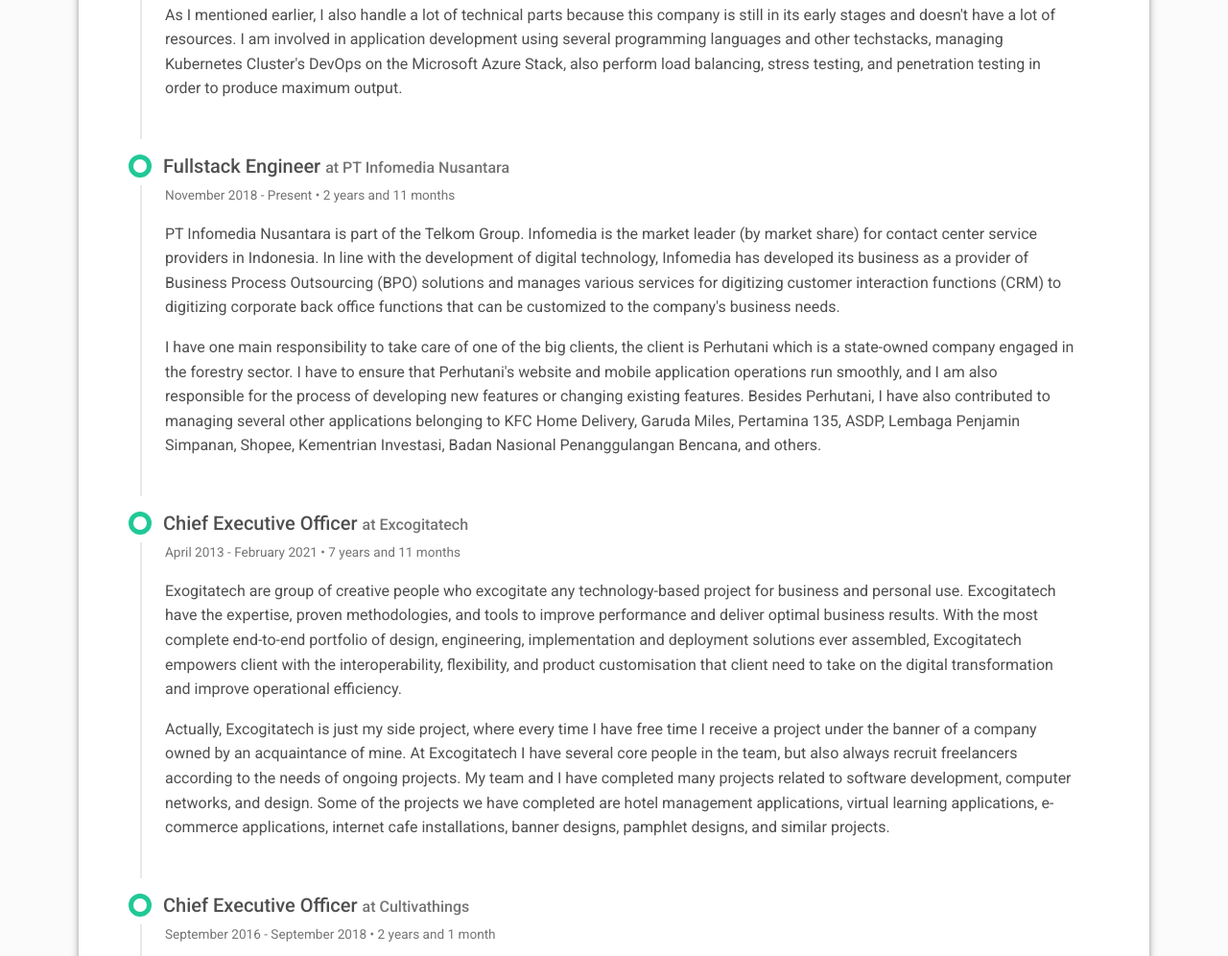
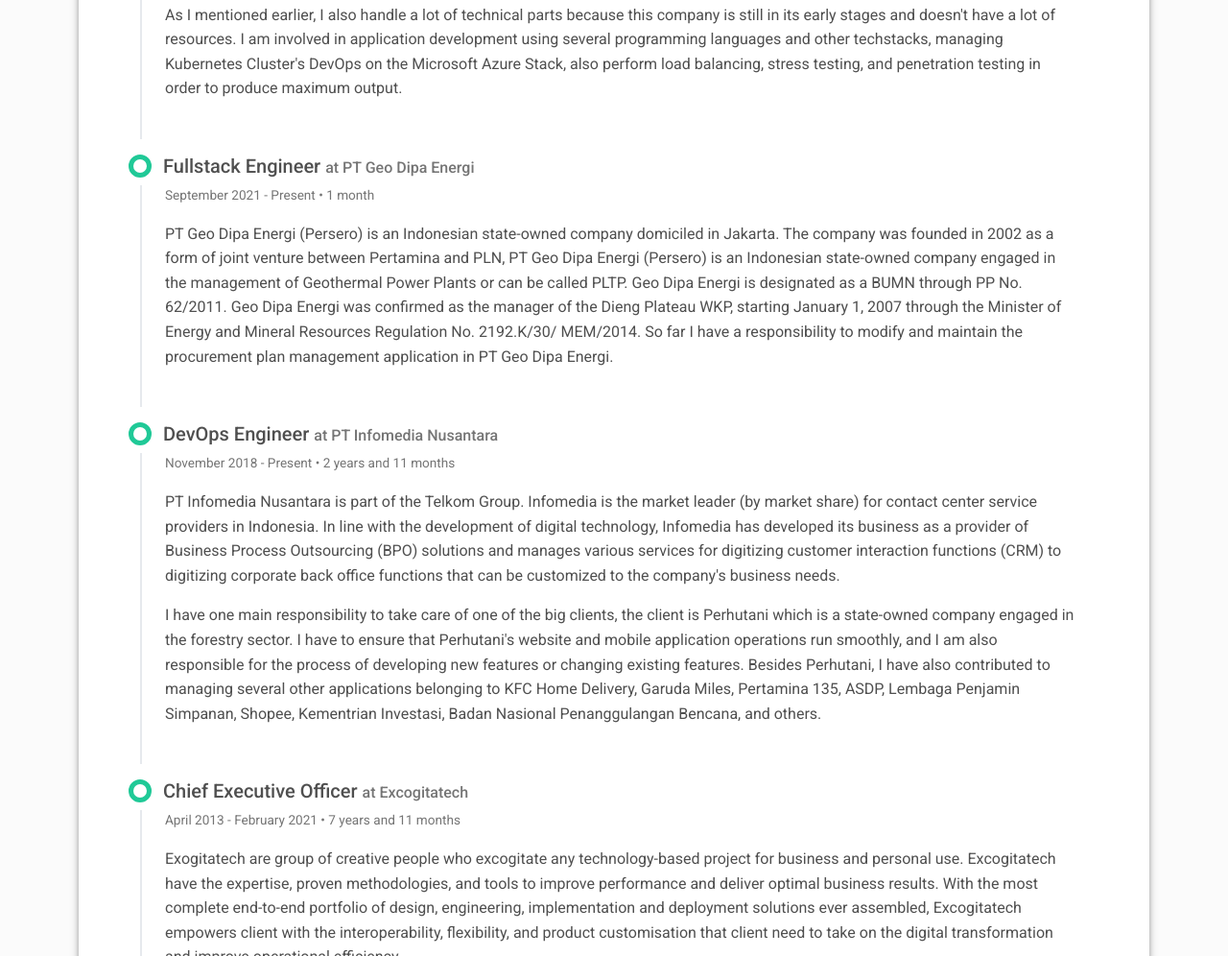
Before and after one commit to drmp13/drmp13.github.io, a plain HTML site: page index.html in a window 1280 px wide. Shown: the part 3813-4809 px from the top of the page at 96% size. Drawn offline with nearby package versions, Linux system fonts and the light colour scheme.

Commit message:
Update portfolio

```diff
--- a/index.html
+++ b/index.html
@@ -496,6 +496,13 @@
     },
     {
       "title"       : "Fullstack Engineer",
+      "company"     : "PT Geo Dipa Energi",
+      "date_start"  : "2021-09-01",
+      "date_end"    : getToday(),
+      "description" : `<p>PT Geo Dipa Energi (Persero) is an Indonesian state-owned company domiciled in Jakarta. The company was founded in 2002 as a form of joint venture between Pertamina and PLN, PT Geo Dipa Energi (Persero) is an Indonesian state-owned company engaged in the management of Geothermal Power Plants or can be called PLTP. Geo Dipa Energi is designated as a BUMN through PP No. 62/2011. Geo Dipa Energi was confirmed as the manager of the Dieng Plateau WKP, starting January 1, 2007 through the Minister of Energy and Mineral Resources Regulation No. 2192.K/30/ MEM/2014. So far I have a responsibility to modify and maintain the procurement plan management application in PT Geo Dipa Energi.</p>`
+    },
+    {
+      "title"       : "DevOps Engineer",
       "company"     : "PT Infomedia Nusantara",
       "date_start"  : "2018-11-01",
       "date_end"    : getToday(),
```
